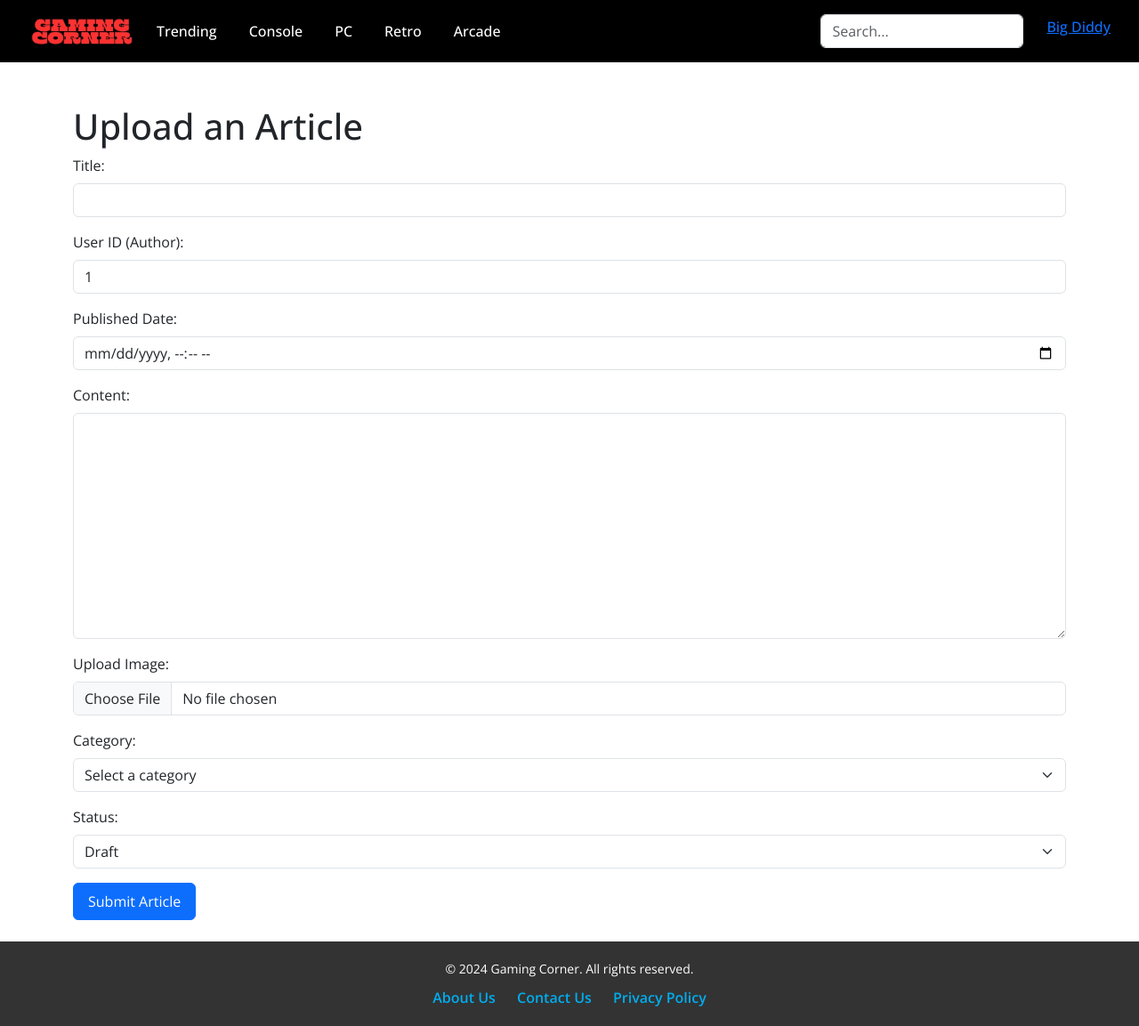
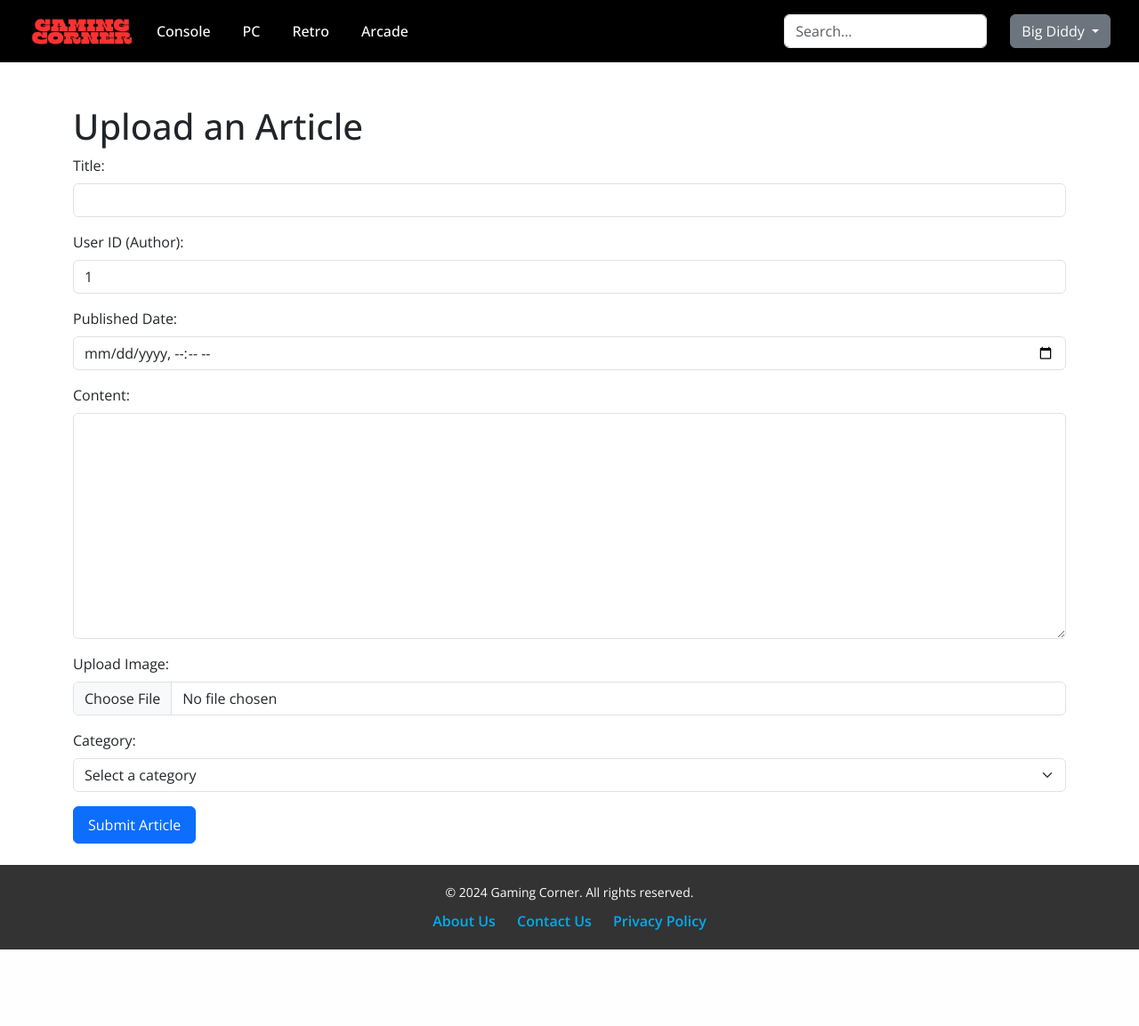
Before and after one commit to TypicalTechGuy/Project_4_Dynamic_Website, a PHP site: page /gaming_corner/articleupload.php in a window 1280 px wide. Shown: the whole page at 89% size. After the commit the page ends 1067 px from the top, so only its background shows below. Run offline with PHP 8.4, Linux system fonts and the light colour scheme; a user stored in the database is signed in; data comes from the database, SQL or seed files in the repository.

Commit message:
Updated Page

```diff
--- a/HomePage.php
+++ b/HomePage.php
@@ -28,7 +28,7 @@ if ($category) {
     $result = $conn->query($total_articles_query);
     $total_articles = $result->fetch_assoc()['total'];
 
-    $query = "SELECT id, title, content, image_url, category, published_date FROM articles LIMIT $offset, $articles_per_page";
+    $query = "SELECT id, title, content, image_url, category, published_date FROM articles ORDER BY published_date DESC LIMIT $offset, $articles_per_page";
     $stmt = $conn->prepare($query);
 }
 
@@ -140,7 +140,7 @@ $total_pages = ceil($total_articles / $articles_per_page);
               <li><a class="dropdown-item" href="adminPage.php">Admin Dashboard</a></li>
             <?php endif; ?>
             <li><a class="dropdown-item" href="profilepages/profile.php">View Profile</a></li>
-            <li><a class="dropdown-item" href="profilepages/settings.php">Settings</a></li>
+            <li><a class="dropdown-item" href="articleupload.php">Upload Article</a></li>
             <li><a class="dropdown-item" href="php/logout.php">Logout</a></li>
           </ul>
         </div>
--- a/SearchResult.php
+++ b/SearchResult.php
@@ -1,5 +1,7 @@
 <?php
+include("php/session_handler.php");
 include("php/db_connect.php");
+include("php/user_detail.php");
 
 $page = isset($_GET['page']) && is_numeric($_GET['page']) ? (int)$_GET['page'] : 1;
 $items_per_page = 4;
@@ -131,8 +133,10 @@ if (!empty($search_query)) {
           <?php echo htmlspecialchars($first_name); ?> <?php echo htmlspecialchars($last_name); ?>
           </a>
           <ul class="dropdown-menu dropdown-menu-end" aria-labelledby="userDropdown">
+            <?php if (isset($_SESSION['role']) && $_SESSION['role'] === 'admin'): ?>
+              <li><a class="dropdown-item" href="adminPage.php">Admin Dashboard</a></li>
+            <?php endif; ?>
             <li><a class="dropdown-item" href="profilepages/profile.php">View Profile</a></li>
-            <li><a class="dropdown-item" href="profilepages/settings.php">Settings</a></li>
             <li><a class="dropdown-item" href="php/logout.php">Logout</a></li>
           </ul>
         </div>
--- a/articleupload.php
+++ b/articleupload.php
@@ -60,7 +60,9 @@ if ($_SERVER['REQUEST_METHOD'] === 'POST') {
   );
 
   if ($stmt->execute()) {
-      echo "Article uploaded successfully.";
+    $_SESSION['upload_success'] = true;
+    header("Location: articleupload.php");
+    exit();
   } else {
       echo "Error: " . $stmt->error;
   }
@@ -117,43 +119,56 @@ if ($_SERVER['REQUEST_METHOD'] === 'POST') {
     <div class="collapse navbar-collapse" id="navbarNavDropdown">
       <ul class="navbar-nav me-auto mb-2 mb-lg-0">
         <li class="nav-item">
-              <a class="nav-link" href="pages/TrendingPage.php">Trending</a>
+          <a class="nav-link" href="HomePage.php?category=Console">Console</a>
         </li>
         <li class="nav-item">
-              <a class="nav-link" href="pages/ConsolePage.php">Console</a>
+          <a class="nav-link" href="HomePage.php?category=PC">PC</a>
         </li>
         <li class="nav-item">
-              <a class="nav-link" href="pages/PCPage.php">PC</a>
+          <a class="nav-link" href="HomePage.php?category=Retro">Retro</a>
         </li>
         <li class="nav-item">
-              <a class="nav-link" href="pages/RetroPage.php">Retro</a>
-            </li>
-            <li class="nav-item">
-              <a class="nav-link" href="pages/ArcadePage.php">Arcade</a>
+          <a class="nav-link" href="HomePage.php?category=Arcade">Arcade</a>
         </li>
       </ul>
 
-          <form class="d-flex">
+      <form class="d-flex w-10" action="SearchResult.php" method="GET">
         <input
           class="form-control"
           type="search"
+          name="query"
           placeholder="Search..."
           aria-label="Search"
         />
       </form>
 
-
       <?php if (isset($_SESSION['user_id'])): ?>
-            <a href="profilepages/profile.php" class="ms-3">
-              <h5><?php echo htmlspecialchars($first_name) . ' ' . htmlspecialchars($last_name); ?></h5>
+        <div class="dropdown ms-3">
+          <a
+            class="btn btn-secondary dropdown-toggle"
+            href="#"
+            role="button"
+            id="userDropdown"
+            data-bs-toggle="dropdown"
+            aria-expanded="false"
+          >
+          <?php echo htmlspecialchars($first_name); ?> <?php echo htmlspecialchars($last_name); ?>
           </a>
+          <ul class="dropdown-menu dropdown-menu-end" aria-labelledby="userDropdown">
+            <?php if (isset($_SESSION['role']) && $_SESSION['role'] === 'admin'): ?>
+              <li><a class="dropdown-item" href="adminPage.php">Admin Dashboard</a></li>
+            <?php endif; ?>
+            <li><a class="dropdown-item" href="profilepages/profile.php">View Profile</a></li>
+            <li><a class="dropdown-item" href="articleupload.php">Upload Article</a></li>
+            <li><a class="dropdown-item" href="php/logout.php">Logout</a></li>
+          </ul>
+        </div>
         <?php else: ?>
-            <a href="profilepages/sign_in.php" class="ms-3"><h5>Sign In</h5></a>
-            <a href="profilepages/register.php" class="ms-3"><h5>Register</h5></a>
+          <div class="d-flex align-items-center">
+            <a href="profilepages/sign_in.php" class="btn btn-outline-primary me-2">Sign In</a>
+            <a href="profilepages/register.php" class="btn btn-primary">Register</a>
+          </div>
         <?php endif; ?>
-
-
-        </div>
      </div>
     </nav>
 
@@ -191,14 +206,6 @@ if ($_SERVER['REQUEST_METHOD'] === 'POST') {
         <?php endforeach; ?>
        </select>
     </div>
-    <div class="mb-3">
-        <label for="status" class="form-label">Status:</label>
-        <select class="form-select" id="status" name="status" required>
-            <option value="draft">Draft</option>
-            <option value="published">Published</option>
-            <option value="archived">Archived</option>
-        </select>
-    </div>
     <button type="submit" class="btn btn-primary">Submit Article</button>
 </form>
 </div>
@@ -220,5 +227,13 @@ if ($_SERVER['REQUEST_METHOD'] === 'POST') {
         integrity="sha384-YvpcrYf0tY3lHB60NNkmXc5s9fDVZLESaAA55NDzOxhy9GkcIdslK1eN7N6jIeHz"
         crossorigin="anonymous"
       ></script>
+      <script>
+        document.addEventListener('DOMContentLoaded', function () {
+            <?php if (isset($_SESSION['upload_success'])): ?>
+                alert('Article uploaded successfully!');
+                <?php unset($_SESSION['upload_success']); ?>
+            <?php endif; ?>
+        });
+    </script>
 </body>
 </html>
```
Also changed, not shown: php/delete_article.php (added, +33 -0 lines), profilepages/profile.php (+17 -12 lines), img/articleImage/1735841106_kasane-teto-nendoroid-header.png (added), img/articleImage/1735841580_granturismo.png (added), img/articleImage/1735841756_chunithm_verse.png (added), img/articleImage/1735841910_muse_dash_collabo.jpg (added), img/articleImage/1735842143_miside.jpg (added), img/articleImage/1735842508_marvel_rivals.jpg (added), img/articleImage/1735843065_inscryption-offer-tjhc6.jpg (added), img/articleImage/1735843689_ELDEN-RING-Nightreign-KEYART_Logo.png (added), img/articleImage/1735844482_sale_327520_article_image-1.png (added). Lines whose indentation alone changed are shown as unchanged.
